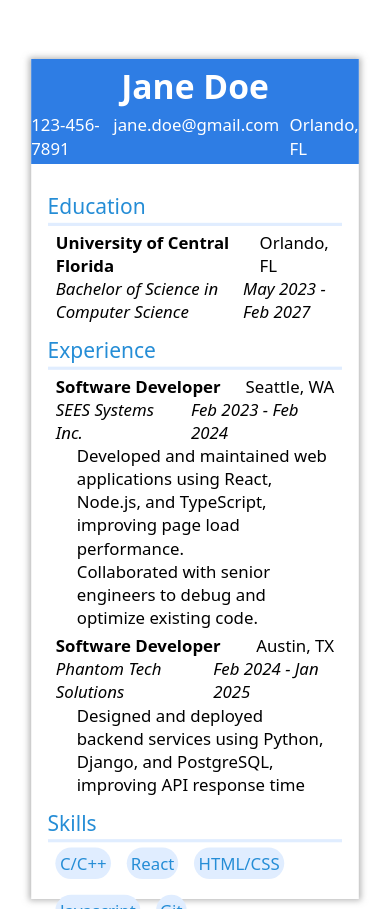
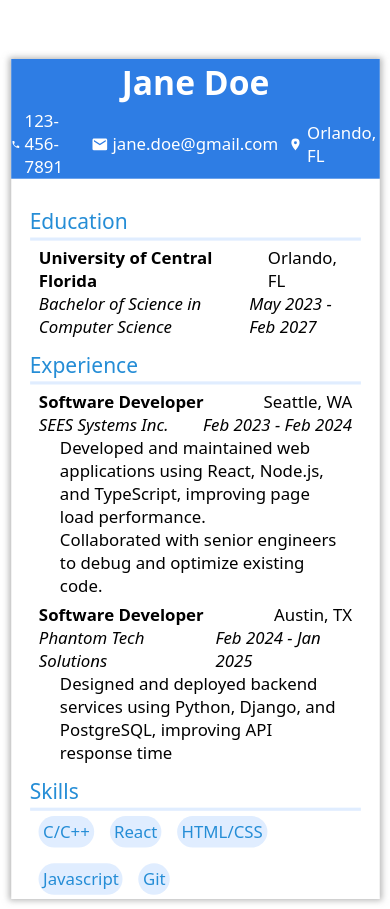
Before and after one commit to eggtoasts/cv-maker, a React (Vite) app: page / in a window 390 px wide. Shown: the part 981-1890 px from the top of the page. Built offline with nearby package versions, Linux system fonts and the light colour scheme.

Commit message:
Add general info icons + tweak resume styling

```diff
--- a/src/App.css
+++ b/src/App.css
@@ -293,6 +293,15 @@ textarea {
   }
 
   .resume {
-    width: clamp(80%, 300px, 100%);
+    width: clamp(90%, 300px, 100%);
   }
 }
+
+h3 {
+  display: flex;
+  align-items: center;
+}
+
+.icon {
+  margin-right: 4px;
+}
--- a/src/components/Resume/GeneralInfo.jsx
+++ b/src/components/Resume/GeneralInfo.jsx
@@ -1,12 +1,33 @@
+import Icon from "@mdi/react";
+import { mdiPhone, mdiEmail, mdiMapMarker } from "@mdi/js";
+
 function GeneralInfo({ generalInfo }) {
   const { name, phone, email, address } = generalInfo;
   const gen = [phone, email, address];
+
+  function GeneralIcons(g) {
+    switch (g) {
+      case 0:
+        return <Icon className="icon" path={mdiPhone} size={0.7} />;
+      case 1:
+        return <Icon className="icon" path={mdiEmail} size={0.7} />;
+      case 2:
+        return <Icon className="icon" path={mdiMapMarker} size={0.7} />;
+    }
+  }
 
   return (
     <div className="general section">
       <h1 class="name">{name}</h1>
       <div className="section-sub-info gen">
-        {gen.map((g, i) => g && <h3 key={i}>{g}</h3>)}
+        {gen.map(
+          (g, i) =>
+            g && (
+              <h3 key={i}>
+                {GeneralIcons(i)} {g}
+              </h3>
+            )
+        )}
       </div>
     </div>
   );
```
